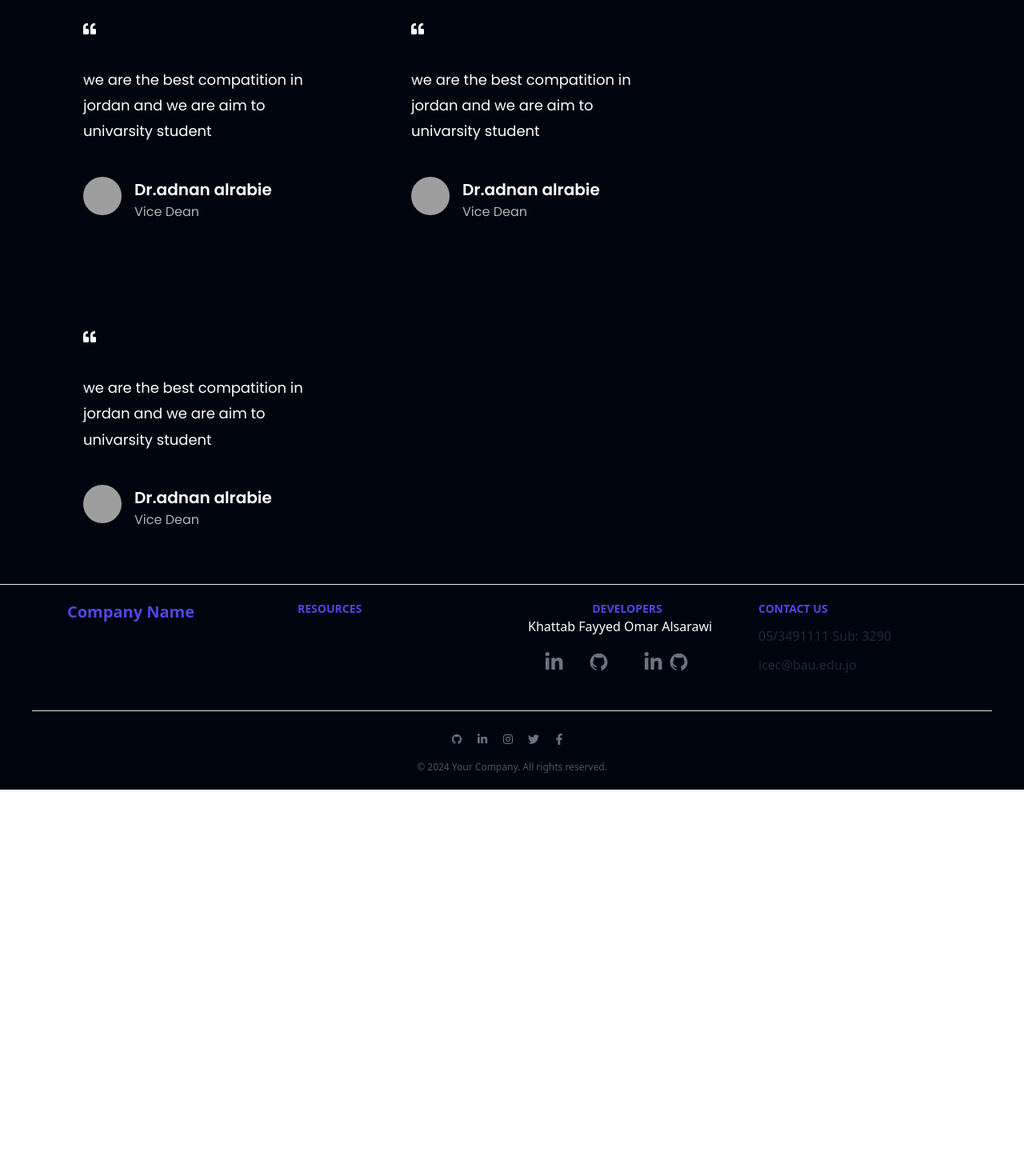
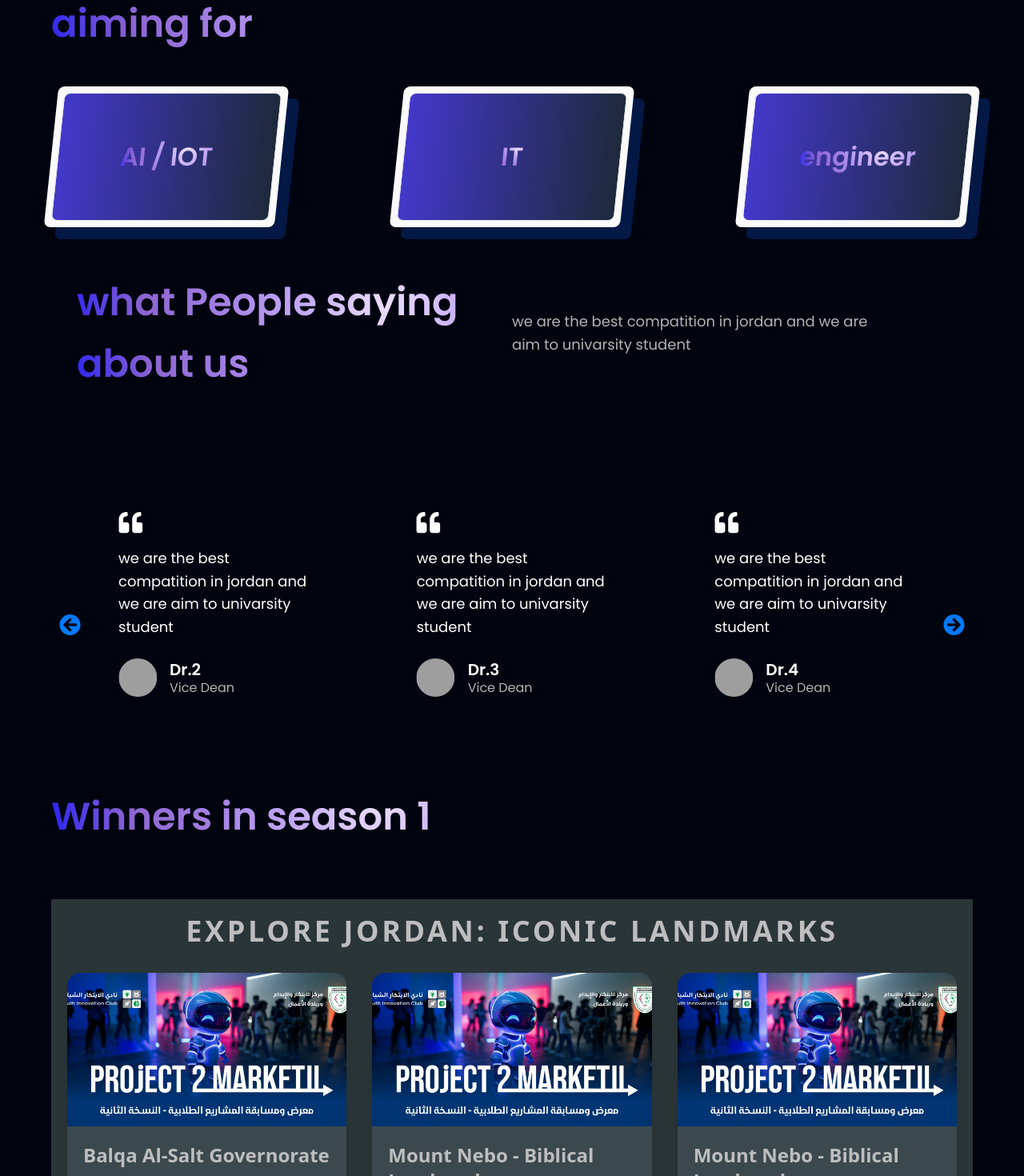
Before and after one commit to khatab1324/project2Market, a React (Vite) app: page / in a window 1280 px wide. Shown: the part 1320-2790 px from the top of the page at 80% size. Before the commit the page ends 2307 px from the top, so only its background shows below. Built offline with nearby package versions, Linux system fonts and the light colour scheme; grey boxes are pictures that could not be loaded.

Commit message:
alot of update and adding scrolling card

```diff
--- a/package.json
+++ b/package.json
@@ -12,7 +12,9 @@
   "dependencies": {
     "react": "^18.3.1",
     "react-dom": "^18.3.1",
-    "react-icons": "^5.2.1"
+    "react-icons": "^5.2.1",
+    "react-id-swiper": "^4.0.0",
+    "swiper": "^11.1.9"
   },
   "devDependencies": {
     "@types/react": "^18.3.3",
--- a/src/App.tsx
+++ b/src/App.tsx
@@ -19,7 +19,7 @@ function App() {
         </div>
       </div>
       {/* second section */}
-      <div className="bg-primary sm:px-16 px-6 flex justify-center items-start">
+      <div className="bg-primary sm:px-16 px-4 flex justify-center items-start">
         <div className="xl:max-w-[1280px] w-full">
           <CenterContents />
         </div>
--- a/src/components/AboutUs.tsx
+++ b/src/components/AboutUs.tsx
@@ -1,27 +1,32 @@
 import { aboutUsContents } from "../constants";
+import { Majors } from "./Majors";
+import { SectionIntro } from "./SectionIntro";
 
 export const AboutUs = () => {
   return (
     <div className="flex flex-row flex-wrap justify-center">
+      <SectionIntro title=" our goals" content="" />
       {aboutUsContents.map((content) => (
         <div
           key={content.id}
           className="w-[330px] h-[270px] p-5 text-white bg-gradient-to-br from-[#171a24] to-[#3f2d89] border-2 border-transparent rounded-lg flex flex-col cursor-pointer transform-gpu transition-all duration-800 ease-[cubic-bezier(0.23,1,0.32,1)] hover:rotate-[-4deg] ss:mr-8 mb-5"
         >
+          ``
           <div className="flex-1">
             <div className="flex items-center">
               <span className="inline-flex items-center justify-center w-6 h-6 mr-3 text-sm font-semibold text-[#717171] bg-white rounded-full">
                 {content.contentNumber}
               </span>
-              <span className="font-semibold ">
-                {content.title}
-              </span>
+              <span className="font-semibold ">{content.title}</span>
             </div>
-            <hr className="mt-3"/>
+            <hr className="mt-3" />
             <p className="text-xl font-semibold my-6 ">{content.content} </p>
           </div>
         </div>
       ))}
+      {/* this for what people we are aiming for  */}
+      <SectionIntro title="how people we are aiming for" content="" />
+      <Majors />
     </div>
   );
 };
--- a/src/components/CenterContents.tsx
+++ b/src/components/CenterContents.tsx
@@ -1,5 +1,6 @@
 import { AboutUs } from "./AboutUs";
 import { Opinion } from "./Opinion";
+import { Particepents } from "./Particepents";
 import { StatsComponent } from "./stats";
 
 export const CenterContents = () => {
@@ -7,8 +8,8 @@ export const CenterContents = () => {
     <section className=" text-white ">
       <StatsComponent />
       <AboutUs />
-
       <Opinion />
+      <Particepents />
     </section>
   );
 };
--- a/src/components/Footer.tsx
+++ b/src/components/Footer.tsx
@@ -1,104 +1,127 @@
 import React from "react";
 import {
   FaFacebookF,
-  FaTwitter,
   FaInstagram,
   FaLinkedinIn,
+  FaPhone,
+  FaEnvelope,
 } from "react-icons/fa";
 import { AiFillGithub } from "react-icons/ai";
 
+import bauLogo from "./../assets/bauLogo.png";
+
 export const Footer = () => {
   return (
-    <div className="">
-      <hr />
-      <div className="max-w-screen-lg px-4 sm:px-6 text-gray-800 sm:grid md:grid-cols-4 sm:grid-cols-2 mx-auto">
-        <div className="p-5">
-          <h3 className="font-bold text-xl text-indigo-600">Company Name</h3>
-        </div>
-        <div className="p-5">
-          <div className="text-sm uppercase text-indigo-600 font-bold">
-            Resources
-          </div>
-        </div>
-        <div className="p-5 flex justify-center flex-col">
-          <div className="text-sm uppercase text-indigo-600 font-bold text-center">
-            Developers
-          </div>
-          <ul className="flex">
-            <li>
-              <h3 className="text-white">Khattab Fayyed</h3>
-              <div className="flex m-5 ">
-                <a href="/#" className="w-6 mr-4">
-                  <FaLinkedinIn
-                    className="fill-current cursor-pointer text-gray-500 hover:text-indigo-600"
-                    size={25}
+    <footer className="bg-gray-900 text-gray-300">
+      <div className="max-w-screen-lg mx-auto px-6 py-8">
+        <div className="flex flex-col md:flex-row items-center justify-between mb-6">
+          <div className="flex items-center space-x-4">
+            <a href="https://www.bau.edu.jo/bauar/Units/ICEC/Home.aspx">
+              <img
+                src={bauLogo}
+                alt="Project 2 Market Logo"
+                className="h-12 w-auto"
               />
             </a>
-                <a href="/#" className="w-6 ml-4">
-                  <AiFillGithub
-                    className="fill-current cursor-pointer text-gray-500 hover:text-indigo-600"
-                    size={25}
-                  />
+            <h3 className="text-2xl font-bold text-indigo-500">
+              Project 2 Market
+            </h3>
+          </div>
+
+          {/* Developers Section */}
+          <div className="mt-4 md:mt-0">
+            <h4 className="text-lg uppercase font-semibold text-indigo-500 mb-4">
+              Developers
+            </h4>
+            <ul className="space-y-4">
+              <li>
+                <div className="flex items-center space-x-6">
+                  <h5 className="text-white text-lg">Khattab Fayyed</h5>
+                  <div className="flex space-x-4">
+                    <a
+                      href="https://www.linkedin.com/in/khattab-fayyad-760354261?utm_source=share&utm_campaign=share_via&utm_content=profile&utm_medium=android_app"
+                      aria-label="LinkedIn Khattab Fayyed"
+                      className="text-gray-400 hover:text-indigo-500 transition-colors"
+                    >
+                      <FaLinkedinIn size={22} />
                     </a>
+                    <a
+                      href="https://github.com/khatab1324"
+                      aria-label="GitHub Khattab Fayyed"
+                      className="text-gray-400 hover:text-indigo-500 transition-colors"
+                    >
+                      <AiFillGithub size={22} />
+                    </a>
+                  </div>
                 </div>
               </li>
               <li>
-              <h3 className="text-white">Omar Alsarawi</h3>
-              <div className="flex p-5">
-                <a href="/#" className="w-6 mx-1 ">
-                  <FaLinkedinIn
-                    className="fill-current cursor-pointer text-gray-500 hover:text-indigo-600"
-                    size={25}
-                  />
+                <div className="flex items-center space-x-6">
+                  <h5 className="text-white text-lg">Omar Alsarawi</h5>
+                  <div className="flex space-x-4">
+                    <a
+                      href="https://www.linkedin.com/in/omar-sarawi-570440273/"
+                      aria-label="LinkedIn Omar Alsarawi"
+                      className="text-gray-400 hover:text-indigo-500 transition-colors"
+                    >
+                      <FaLinkedinIn size={22} />
                     </a>
-                <a href="/#" className="w-6 mx-1">
-                  <AiFillGithub
-                    className="fill-current cursor-pointer text-gray-500 hover:text-indigo-600"
-                    size={25}
-                  />
+                    <a
+                      href="https://github.com/omarSarawi"
+                      aria-label="GitHub Omar Alsarawi"
+                      className="text-gray-400 hover:text-indigo-500 transition-colors"
+                    >
+                      <AiFillGithub size={22} />
                     </a>
+                  </div>
                 </div>
               </li>
             </ul>
           </div>
-        <div className="p-5">
-          <div className="text-sm uppercase text-indigo-600 font-bold">
-            Contact us
         </div>
-          <a className="my-3 block" href="tel:+053491111">
-            05/3491111 Sub: 3290{" "}
-            <span className="text-teal-600 text-xs p-1"></span>
+
+        <div className="flex flex-col items-center space-y-4 py-6 border-t border-gray-700">
+          <div className="flex space-x-6">
+            <a
+              href="tel:+053491111"
+              className="flex items-center text-gray-400 hover:text-indigo-500 transition-colors"
+            >
+              <FaPhone size={18} className="mr-2" />
             </a>
-          <a className="my-3 block" href="mailto:icec@bau.edu.jo">
-            icec@bau.edu.jo<span className="text-teal-200 text-xs p-1"></span>
+            <a
+              href="mailto:icec@bau.edu.jo"
+              className="flex items-center text-gray-400 hover:text-indigo-500 transition-colors"
+            >
+              <FaEnvelope size={18} className="mr-2" />
+            </a>
+            <a
+              href="https://www.facebook.com/icecBAU?mibextid=ZbWKwL"
+              aria-label="Facebook"
+              className="text-gray-400 hover:text-indigo-500 transition-colors"
+            >
+              <FaFacebookF size={22} />
+            </a>
+            <a
+              href="https://www.instagram.com/youth_innovation_committee?igsh=MWU5b3FvdHlkczZ5MA=="
+              aria-label="Instagram"
+              className="text-gray-400 hover:text-indigo-500 transition-colors"
+            >
+              <FaInstagram size={22} />
+            </a>
+            <a
+              href="https://www.linkedin.com/company/bau-youth-innovation-committee/"
+              aria-label="LinkedIn"
+              className="text-gray-400 hover:text-indigo-500 transition-colors"
+            >
+              <FaLinkedinIn size={22} />
             </a>
           </div>
         </div>
 
-      <div className=" pt-2">
-        <div className="flex pb-5 px-3 m-auto pt-5 border-t text-gray-800 text-sm flex-col max-w-screen-lg items-center">
-          <div className="md:flex-auto md:flex-row-reverse mt-2 flex-row flex">
-            <a href="/#" className="w-6 mx-1">
-              <FaFacebookF className="fill-current cursor-pointer text-gray-500 hover:text-indigo-600" />
-            </a>
-            <a href="/#" className="w-6 mx-1">
-              <FaTwitter className="fill-current cursor-pointer text-gray-500 hover:text-indigo-600" />
-            </a>
-            <a href="/#" className="w-6 mx-1">
-              <FaInstagram className="fill-current cursor-pointer text-gray-500 hover:text-indigo-600" />
-            </a>
-            <a href="/#" className="w-6 mx-1">
-              <FaLinkedinIn className="fill-current cursor-pointer text-gray-500 hover:text-indigo-600" />
-            </a>
-            <a href="/#" className="w-6 mx-1">
-              <AiFillGithub className="fill-current cursor-pointer text-gray-500 hover:text-indigo-600" />
-            </a>
-          </div>
-          <div className="text-center mt-5 text-gray-600 text-xs">
-            &copy; 2024 Your Company. All rights reserved.
+        <div className="text-center text-gray-500 text-xs py-4">
+          &copy; 2024 Project 2 Market Season 2. All rights reserved.
         </div>
       </div>
-      </div>
-    </div>
+    </footer>
   );
 };
--- /dev/null
+++ b/src/components/MajorCard.tsx
@@ -0,0 +1,72 @@
+// export const MajorCard = ({ title }: { title: string }) => {
+//   return (
+//     <div className="w-1/4 ">
+//       <div className="flex w-full justify-center rounded-lg bg-slate-600 p-6 text-surface shadow-secondary text-g">
+//         <p className="mb-4 text-base">{title}</p>
+//       </div>
+//     </div>
+//   );
+// };
+import React from "react";
+import image1 from "../assets/WhatsApp Image 2024-07-30 at 7.25.40 PM.jpeg";
+const MajorCard = () => {
+  const landmarks = [
+    {
+      name: "Balqa Al-Salt Governorate",
+      description:
+        "Explore the historical significance and charming architecture of Balqa Al-Salt Governorate. Wander through the old town of Salt, with its Ottoman-era buildings and bustling souks, and visit landmarks like the Great Mosque and Governorate Palace.",
+      image: image1,
+      bestTime: "Spring and Autumn",
+    },
+    {
+      name: "Mount Nebo - Biblical Landmark",
+      description:
+        "Visit Mount Nebo, a biblical landmark where Moses is said to have viewed the Promised Land. Marvel at panoramic views of the Jordan Valley, the Dead Sea, and the distant hills of Jerusalem, and reflect on the spiritual heritage of this sacred site.",
+      image: image1,
+      bestTime: "Spring and Autumn",
+    },
+    {
+      name: "Mount Nebo - Biblical Landmark",
+      description:
+        "Visit Mount Nebo, a biblical landmark where Moses is said to have viewed the Promised Land. Marvel at panoramic views of the Jordan Valley, the Dead Sea, and the distant hills of Jerusalem, and reflect on the spiritual heritage of this sacred site.",
+      image: image1,
+      bestTime: "Spring and Autumn",
+    },
+  ];
+
+  return (
+    <div className="max-w-6xl mx-auto p-5 font-sans bg-[#2A3538]">
+      <h1 className="text-center text-4xl font-bold mb-8 text-[#BEBEBE] uppercase tracking-widest">
+        Explore Jordan: Iconic Landmarks
+      </h1>
+      <div className="grid grid-cols-1 md:grid-cols-2 lg:grid-cols-3 gap-8">
+        {landmarks.map((landmark, index) => (
+          <div
+            key={index}
+            className="rounded-2xl overflow-hidden shadow-lg transition-transform transform hover:scale-105 cursor-pointer bg-[#3B494E]"
+          >
+            <img
+              src={landmark.image}
+              alt={landmark.name}
+              className="w-full h-48 object-cover"
+            />
+            <div className="p-5">
+              <h2 className="text-2xl font-bold mb-2 text-[#BEBEBE]">
+                {landmark.name}
+              </h2>
+              <p className="text-[#BEBEBE] mb-4">{landmark.description}</p>
+              <p className="italic text-gray-500">
+                Best Time to Visit: {landmark.bestTime}
+              </p>
+            </div>
+          </div>
+        ))}
+      </div>
+      <footer className="text-center mt-12 pt-6 border-t border-gray-700">
+        {/* Footer content here */}
+      </footer>
+    </div>
+  );
+};
+
+export default MajorCard;
--- /dev/null
+++ b/src/components/Majors.tsx
@@ -0,0 +1,22 @@
+import { majors } from "../constants";
+
+export const Majors = () => {
+  return (
+    <div className=" flex justify-between w-full">
+      {majors.map((major) => (
+        <div
+          key={major.id}
+          className="relative w-72 h-44 bg-neutral-50 rounded-lg -skew-x-6 -translate-y-6 hover:-translate-y-2 hover:translate-x-1 hover:skew-x-0 duration-500 p-2 card-compact hover:bg-base-200 transition-all [box-shadow:15px_15px_#031845] hover:[box-shadow:7px_4px_#D01D45]"
+        >
+          <span className="w-full h-full">
+            <div className="bg-gradient-to-r from-indigo-700  to-slate-800 text-neutral-50 h-full rounded-lg border border-opacity-5 flex justify-center items-center hover:bg-gradient-to-r hover:from-indigo-900 hover:via-purple-800 hover:to-orange-700">
+              <span className="text-gradient font-poppins font-semibold text-[32px]">
+                {major.title}
+              </span>
+            </div>
+          </span>
+        </div>
+      ))}
+    </div>
+  );
+};
--- a/src/components/Opinion.tsx
+++ b/src/components/Opinion.tsx
@@ -1,52 +1,97 @@
-import { FaQuoteLeft } from "react-icons/fa";
+import React, { useEffect } from "react";
+import { Swiper, SwiperSlide } from "swiper/react";
+import SwiperCore from "swiper";
+import "swiper/swiper-bundle.css";
 import { whatTheDoctorSaid } from "../constants";
+import {
+  FaArrowCircleLeft,
+  FaArrowCircleRight,
+  FaQuoteLeft,
+} from "react-icons/fa";
+import { Navigation } from "swiper/modules";
+import { SectionIntro } from "./SectionIntro";
+
+SwiperCore.use([Navigation]);
+
 export const Opinion = () => {
+  // Reference for the swiper instance
+  const swiperRef = React.useRef(null);
+
+  useEffect(() => {
+    const timer = setInterval(() => {
+      if (swiperRef.current) {
+        swiperRef.current.slideNext();
+      }
+    }, 5000); // Slide every 2 seconds
+
+    // Cleanup the interval on component unmount
+    return () => clearInterval(timer);
+  }, []);
+
   return (
-    <div>
-      <div className="w-full flex justify-between items-center md:flex-row flex-col sm:mb-16 mb-6 mt-8 relative z-[1]">
-        <h2
-          className={
-            "font-poppins font-semibold xs:text-[48px] text-[40px] text-white xs:leading-[76.8px] leading-[66.8px] w-full"
-          }
+    <div className="relative px-4 sm:px-6 lg:px-8">
+      <SectionIntro
+        title="what People  saying about us"
+        content="we are the best compatition in jordan and we are aim to univarsity student"
+      />
+      <Swiper
+        loop={true}
+        slidesPerView={1}
+        spaceBetween={20}
+        navigation={{
+          nextEl: ".swiper-button-next",
+          prevEl: ".swiper-button-prev",
+        }}
+        breakpoints={{
+          640: {
+            slidesPerView: 2,
+            spaceBetween: 20,
+          },
+          1024: {
+            slidesPerView: 3,
+            spaceBetween: 30,
+          },
+        }}
+        onSwiper={(swiper) => (swiperRef.current = swiper)}
+        className="multiple-slide-carousel"
       >
-          What People are <br className="sm:block hidden" /> saying about us
-        </h2>
-        <div className="w-full md:mt-0 mt-6">
-          <p
-            className={`font-poppins font-normal text-dimWhite text-[18px] leading-[30.8px] text-left max-w-[450px]`}
-          >
-            Everything you need to accept card payments and grow your business
-            anywhere on the planet.
-          </p>
-        </div>
-      </div>
-
-      <div className="flex flex-wrap sm:justify-start justify-center w-full feedback-container relative z-[1]">
+        <div className="relative ">
           {whatTheDoctorSaid.map((doctor) => (
-          <div className=" flex flex-col justify-between  px-10 py-12 rounded-[20px]  max-w-[370px] md:mr-10 sm:mr-5 mr-0 my-5 feedback-card">
-            <FaQuoteLeft />
-            <p className="font-poppins font-normal text-[18px] leading-[32.4px] text-white my-10">
+            <SwiperSlide key={doctor.id} className="p-3">
+              <div className="flex flex-col justify-between px-6 sm:px-10 py-8 sm:py-12 rounded-[20px] max-w-[370px] mx-auto my-5 feedback-card ">
+                <FaQuoteLeft className="text-2xl sm:text-3xl text-white mb-4" />
+                <p className="font-poppins font-normal text-[16px] sm:text-[18px] leading-[1.6] text-white mb-6">
                   {doctor.quote}
                 </p>
-
-            <div className="flex flex-row">
+                <div className="flex flex-row items-center">
                   <img
-                src={
-                  "https://cdn.britannica.com/35/254035-050-DB1A8457/Steven-Yeun-New-York-City-2023.jpg"
-                }
-                className="w-[48px] h-[48px] rounded-full"
+                    src="https://cdn.britannica.com/35/254035-050-DB1A8457/Steven-Yeun-New-York-City-2023.jpg"
+                    className="w-[40px] h-[40px] sm:w-[48px] sm:h-[48px] rounded-full"
+                    alt={doctor.name}
                   />
                   <div className="flex flex-col ml-4">
-                <h4 className="font-poppins font-semibold text-[20px] leading-[32px] text-white">
+                    <h4 className="font-poppins font-semibold text-[16px] sm:text-[20px] leading-tight text-white ">
                       {doctor.name}
                     </h4>
-                <p className="font-poppins font-normal text-[16px] leading-[24px] text-dimWhite">
+                    <p className="font-poppins font-normal text-[14px] sm:text-[16px] leading-tight text-dimWhite">
                       {doctor.postion}
                     </p>
                   </div>
                 </div>
               </div>
+            </SwiperSlide>
           ))}
+        </div>
+      </Swiper>
+      <div className="flex  items-center absolute bottom-[170px] left-0 right-0 transform -translate-y-1/2  ">
+        <FaArrowCircleLeft
+          size={20}
+          className="swiper-button-prev cursor-pointer "
+        />
+        <FaArrowCircleRight
+          size={20}
+          className="swiper-button-next cursor-pointer"
+        />
       </div>
     </div>
   );
--- /dev/null
+++ b/src/components/Particepents.tsx
@@ -0,0 +1,14 @@
+import MajorCard from "./MajorCard";
+import { SectionIntro } from "./SectionIntro";
+
+export const Particepents = () => {
+  return (
+    <div>
+      <SectionIntro title="Winners in season 1" content="" />
+      <MajorCard />
+
+      <MajorCard />
+      <MajorCard />
+    </div>
+  );
+};
--- /dev/null
+++ b/src/components/SectionIntro.tsx
@@ -0,0 +1,20 @@
+export const SectionIntro = ({
+  title,
+  content,
+}: {
+  title: string;
+  content: string;
+}) => {
+  return (
+    <div className="w-full flex flex-col lg:flex-row justify-between items-start lg:items-center sm:mb-16 mb-6 mt-8 relative z-[1] mt-40">
+      <h2 className="font-poppins font-semibold text-[32px] sm:text-[40px] lg:text-[48px] text-gradient leading-[1.2] lg:leading-[76.8px] w-full lg:w-1/2 mb-4 lg:mb-0">
+        {title}
+      </h2>
+      <div className="w-full lg:w-1/2">
+        <p className="font-poppins font-normal text-dimWhite text-[16px] sm:text-[18px] leading-[1.6] text-left max-w-[450px]">
+          {content}
+        </p>
+      </div>
+    </div>
+  );
+};
--- a/src/constants/index.ts
+++ b/src/constants/index.ts
@@ -54,23 +54,56 @@ export const aboutUsContents = [
 export const whatTheDoctorSaid = [
   {
     id: "1",
-    name: "Dr.adnan alrabie",
+    name: "Dr.1",
     quote:
       "we are the best compatition in jordan and we are aim to univarsity student",
     postion: "Vice Dean",
   },
   {
     id: "2",
-    name: "Dr.adnan alrabie",
+    name: "Dr.2",
     quote:
       "we are the best compatition in jordan and we are aim to univarsity student",
     postion: "Vice Dean",
   },
   {
     id: "3",
-    name: "Dr.adnan alrabie",
+    name: "Dr.3",
+    quote:
+      "we are the best compatition in jordan and we are aim to univarsity student",
+    postion: "Vice Dean",
+  },
+  {
+    id: "4",
+    name: "Dr.4",
+    quote:
+      "we are the best compatition in jordan and we are aim to univarsity student",
+    postion: "Vice Dean",
+  },
+  {
+    id: "5",
+    name: "Dr.5",
+    quote:
+      "we are the best compatition in jordan and we are aim to univarsity student",
+    postion: "Vice Dean",
+  },
+  {
+    id: "6",
+    name: "Dr.6",
+    quote:
+      "we are the best compatition in jordan and we are aim to univarsity student",
+    postion: "Vice Dean",
+  },
+  {
+    id: "7",
+    name: "Dr.7",
     quote:
       "we are the best compatition in jordan and we are aim to univarsity student",
     postion: "Vice Dean",
   },
 ];
+export const majors = [
+  { id: "1", title: "AI / IOT" },
+  { id: "2", title: "IT" },
+  { id: "3", title: "engineer" },
+];
--- a/src/index.css
+++ b/src/index.css
@@ -20,13 +20,12 @@
 
 .text-gradient {
   background: radial-gradient(
-    64.18% 64.18% at 71.16% 35.69%,
-    #ecdefa 0.89%,
-    #bed8f5 17.23%,
-    #9db0f0 42.04%,
-    #6a33ff 55.12%,
-    #bd5ce6 71.54%,
-    #8e33cf 100%
+    circle at 71.16% 25.69%,
+    #ecdefa 0%,
+    #c5acf5 25%,
+    #a481e4 50%,
+    #8d65d1 75%,
+    #2922f1 100%
   );
   -webkit-background-clip: text;
   -webkit-text-fill-color: transparent;
@@ -42,7 +41,7 @@
     #9dedf0 12.19%,
     #7de7eb 29.82%,
     #5ce1e6 51.94%,
-    #33bbcf 90.29%
+    #031845 90.29%
   );
 }
 
```
Also changed, not shown: 1 other file (tests, documents, lock files or other folders). Lines whose indentation alone changed are shown as unchanged.
